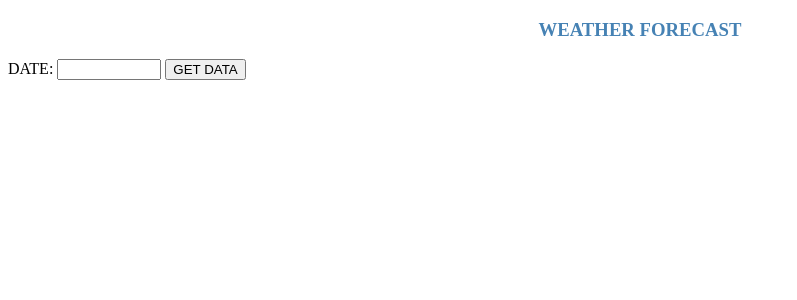
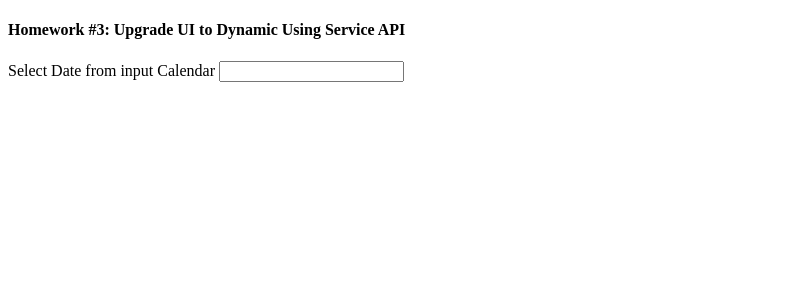
Before and after one commit to niteshvudutha/weatherAPI, a Django app: page / in a window 1280 px wide. Shown: the top 300 px of the page, without its empty margins (0-797 px from the left). Run offline with Django 3.2, Linux system fonts and the light colour scheme; some libraries are stand-ins or nearby versions.

Commit message:
updated_view

```diff
--- a/APIInterface/templates/index.html
+++ b/APIInterface/templates/index.html
@@ -2,56 +2,75 @@
 <html>
 <head>
 <style>
-
-h3 {
-  color: SteelBlue  ;
-}
-
 th, td {
-  padding: 5px;
+  padding: 15px;
+  text-align: center;
 
 }
 table th {
-  width: 30%;
-  background-color: PaleTurquoise;
+  background-color: #ccc;
+  font-weight: bold;
+}
+
+.table-style td {
+border:1px solid #000;
 }
 
 </style>
+<link rel="stylesheet" href="//code.jquery.com/ui/1.12.1/themes/base/jquery-ui.css">
+  <script src="https://code.jquery.com/jquery-1.12.4.js"></script>
+  <script src="https://code.jquery.com/ui/1.12.1/jquery-ui.js"></script>
 </head>
 <body>
+<h4>Homework #3: Upgrade UI to Dynamic Using Service API</h4>
 
-<h3 align="center">WEATHER FORECAST</h3>
-
-<label for="date">DATE:</label>
-<input type="number" id="date" min="20130101" max="99991231" required>
-<button id="button" onclick="core()">GET DATA</button>
-
-<div id="demo"></div>
-
+<label for="dateselector">Select Date from input Calendar <input type="text" id="dateselector"></p>
+<div id="weather-data"></div>
 <script>
 
-function core() {
-  var date_obj = document.getElementById("date");
-  if (!date_obj.checkValidity()) {
-    document.getElementById("demo").innerHTML = date_obj.validationMessage;
-  }
-  else {
-    var x, txt = "";
-    var url = '/forecast/'+date_obj.value;
-    var ourRequest = new XMLHttpRequest();
-    ourRequest.open('GET', url);
-    ourRequest.onload = function(){
-        var ourData = JSON.parse(ourRequest.responseText);
-        txt += "<table style='width:50%' id='t01'><tr><th>DATE</th><th>TMAX</th><th>TMIN</th></tr>";
-        for (x = 0; x < 6; x++) {
-            txt += "<tr><td>"+ourData[x].DATE+"</td><td>"+ourData[x].TMAX+"</td><td>"+ourData[x].TMIN+"</td></tr>";
+$(function(){
+  $( "#dateselector" ).datepicker({
+		changeMonth: true,
+		changeYear: true,
+		numberOfMonths: 3,
+		showButtonPanel: true,
+		minDate: new Date(2013,0,01),
+		maxDate: new Date(2019,2,27)
+	});
+
+  $("#dateselector").change(function(){
+    console.log('datge change ',$(this).val())
+    var val = $(this).val();
+    if(val.length ==0)
+    {
+      alert('Please Select Some Date');
+    }
+    else if(val.length > 10)
+    {
+      alert('Please Select Proper Date');
+    }
+    else{
+      var date, rq, htm, url;
+
+      date = val.substring(6,10) + val.substring(0,2) + val.substring(3,5);
+	  url = '/forecast/'+date;
+	  rq = new XMLHttpRequest();
+      rq.open('GET', url);
+
+	  htm = "<table class='table-style'><tr><th>DATE</th><th>TMIN</th><th>TMAX</th></tr>";
+      rq.onload = function(){
+        var res = JSON.parse(rq.responseText);
+
+        for (i = 0; i < 6; i++) {
+            htm += "<tr><td>"+res[i].DATE+"</td><td>"+res[i].TMIN+"</td><td>"+res[i].TMAX+"</td></tr>";
         }
-        txt += "</table>"
-        document.getElementById("demo").innerHTML = txt
-        };
-    ourRequest.send();
-  }
-}
+        htm += "</table>";
+		$("#weather-data").html(htm);
+      };
+	  rq.send();
+    }
+  });
+});
 
 </script>
 
```
